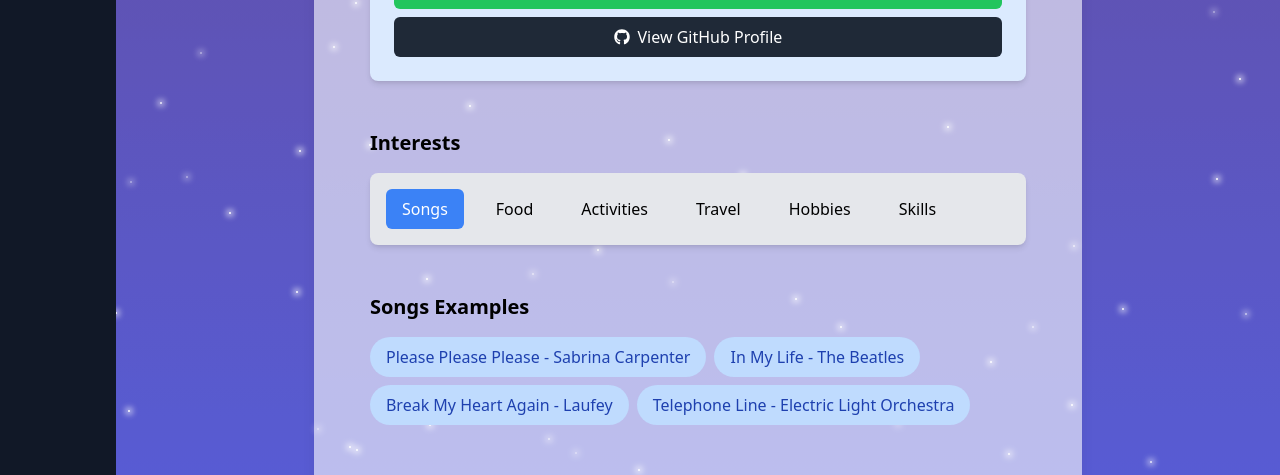
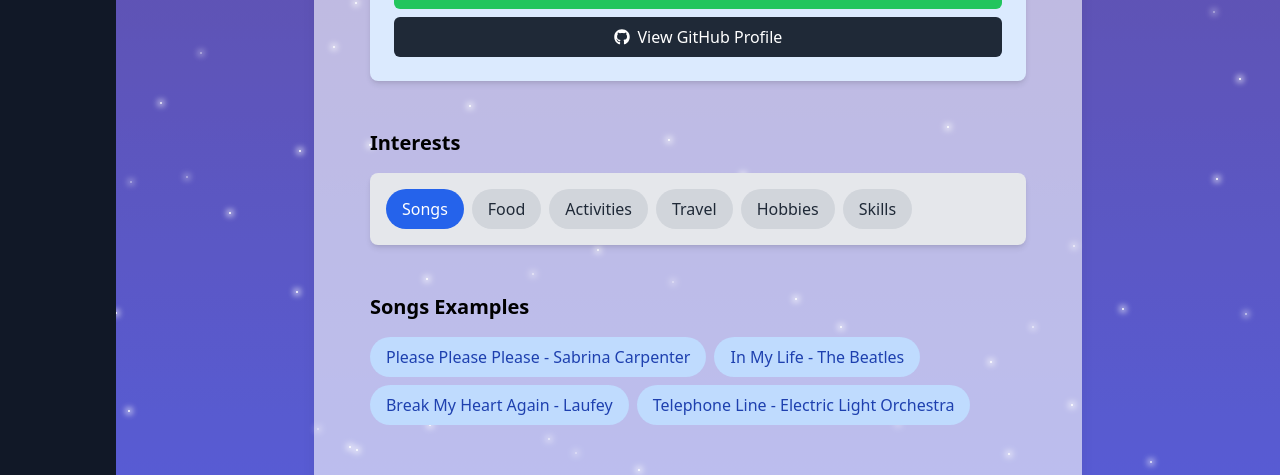
Before and after one commit to jstellmacher/portfo-frontend, a React (Vite) app: page /about in a window 1280 px wide. Shown: the part 1099-1574 px from the top of the page. Built offline with nearby package versions, Linux system fonts and the light colour scheme.

Commit message:
alters about section to be more modular

```diff
--- /dev/null
+++ b/src/components/CareerHighlights.jsx
@@ -0,0 +1,12 @@
+// components/CareerHighlights.jsx
+import React from 'react';
+
+const CareerHighlights = () => (
+  <div id="career-highlights" className="mt-12">
+    <h3 className="text-xl font-semibold mb-4">Career Highlights</h3>
+    <p className="mb-4">Led a cross-functional team in implementing a cloud-based data governance solution, enhancing data accuracy and compliance for clients.</p>
+    <p className="mb-4">Collaborated on a high-profile Cisco collaboration upgrade project, ensuring seamless integration and client satisfaction.</p>
+  </div>
+);
+
+export default CareerHighlights;
--- /dev/null
+++ b/src/components/FeaturedTableau.jsx
@@ -0,0 +1,18 @@
+// components/FeaturedTableau.jsx
+import React from 'react';
+
+const FeaturedTableau = ({ tableauEmbedUrl }) => (
+  <div id="tableau-visualization" className="mt-12">
+    <h3 className="text-xl font-semibold mb-4">Featured Tableau Visualization</h3>
+    <iframe
+      title="Tableau Visualization"
+      width="100%"
+      height="400"
+      src={tableauEmbedUrl}
+      frameBorder="0"
+      allowFullScreen
+    ></iframe>
+  </div>
+);
+
+export default FeaturedTableau;
--- /dev/null
+++ b/src/components/FilteredInterests.jsx
@@ -0,0 +1,41 @@
+// components/FilteredInterests.jsx
+import React from 'react';
+
+const FilteredInterestsSubnavigation = ({ interests, setActiveInterest, activeInterest }) => (
+  <div className="flex flex-wrap gap-2">
+    {interests.map((interest) => (
+      <button
+        key={interest}
+        onClick={() => setActiveInterest(interest)}
+        className={`px-4 py-2 rounded-full ${activeInterest === interest ? 'bg-blue-600 text-white' : 'bg-gray-300 text-gray-800'} hover:bg-blue-500 hover:text-white transition`}
+      >
+        {interest}
+      </button>
+    ))}
+  </div>
+);
+
+const FilteredInterests = ({ interests, setActiveInterest, activeInterest, interestExamples }) => (
+  <div id="interests" className="mt-12">
+    <h3 className="text-xl font-semibold mb-4">Interests</h3>
+    <div className="bg-gray-200 p-4 rounded-lg shadow-md">
+      <FilteredInterestsSubnavigation
+        interests={interests}
+        setActiveInterest={setActiveInterest}
+        activeInterest={activeInterest}
+      />
+    </div>
+    <div id="active-interest-examples" className="mt-12">
+      <h3 className="text-xl font-semibold mb-4">{activeInterest} Examples</h3>
+      <ul className="flex flex-wrap gap-2">
+        {interestExamples[activeInterest].map((example, index) => (
+          <li key={index} className="bg-blue-200 text-blue-800 px-4 py-2 rounded-full">
+            {example}
+          </li>
+        ))}
+      </ul>
+    </div>
+  </div>
+);
+
+export default FilteredInterests;
--- /dev/null
+++ b/src/components/GetInTouch.jsx
@@ -0,0 +1,23 @@
+// components/GetInTouch.jsx
+import React from 'react';
+import { FaLinkedin, FaEnvelope, FaGithub } from 'react-icons/fa';
+
+const GetInTouch = () => (
+  <div id="contact-information" className="mt-12">
+    <div className="bg-blue-100 p-6 rounded-lg shadow-md text-center">
+      <h3 className="text-xl font-semibold mb-4">Get in Touch</h3>
+      <p className="text-lg mb-4">Interested in discussing technology solutions or exploring potential collaborations?</p>
+      <a href="https://www.linkedin.com/in/jaichuang-stellmacher" target="_blank" rel="noopener noreferrer" className="bg-blue-500 text-white py-2 px-4 rounded-md hover:bg-blue-600 mb-2 flex items-center justify-center">
+        <FaLinkedin className="mr-2" /> Connect on LinkedIn
+      </a>
+      <a href="mailto:jaijai.stell@gmail.com" className="bg-green-500 text-white py-2 px-4 rounded-md hover:bg-green-600 mb-2 flex items-center justify-center">
+        <FaEnvelope className="mr-2" /> Send an Email
+      </a>
+      <a href="https://github.com/jstellmacher" target="_blank" rel="noopener noreferrer" className="bg-gray-800 text-white py-2 px-4 rounded-md hover:bg-gray-900 flex items-center justify-center">
+        <FaGithub className="mr-2" /> View GitHub Profile
+      </a>
+    </div>
+  </div>
+);
+
+export default GetInTouch;
--- /dev/null
+++ b/src/components/MyApproach.jsx
@@ -0,0 +1,15 @@
+// components/MyApproach.jsx
+import React from 'react';
+
+const MyApproach = () => (
+  <div id="my-approach" className="mt-12">
+    <h3 className="text-xl font-semibold mb-4">My Approach</h3>
+    <ul className="list-disc pl-6 space-y-2">
+      <li>Passionate about leveraging technology to drive business outcomes.</li>
+      <li>Committed to continuous learning and staying ahead in the rapidly evolving tech landscape.</li>
+      <li>Dedicated to fostering collaborative environments where innovation thrives.</li>
+    </ul>
+  </div>
+);
+
+export default MyApproach;
--- a/src/pages/About.jsx
+++ b/src/pages/About.jsx
@@ -1,15 +1,14 @@
+// pages/AboutMe.jsx
 import React, { useState } from 'react';
 import ProfilePicture from '../components/ProfilePicture';
-import Subnavigation from '../components/AboutMeSubnavigation'; // New component for subnavigation
-import { FaLinkedin, FaEnvelope, FaGithub } from 'react-icons/fa'; // Import icons
+import CareerHighlights from '../components/CareerHighlights';
+import MyApproach from '../components/MyApproach';
+import GetInTouch from '../components/GetInTouch';
+import FilteredInterests from '../components/FilteredInterests';
+import FeaturedTableau from '../components/FeaturedTableau';
 
 const AboutMe = () => {
   const [imageUrl, setImageUrl] = useState("/lol_Jai_dumb.png"); // Use the local image
-
-  const handleFileSelect = (file) => {
-    const url = URL.createObjectURL(file);
-    setImageUrl(url);
-  };
 
   // Tableau embed URL (replace with your Tableau visualization embed URL)
   const tableauEmbedUrl = "https://public.tableau.com/views/YourVisualization";
@@ -35,7 +34,7 @@
   };
 
   // State to manage active subsection
-  const [activeInterest, setActiveInterest] = React.useState('Songs'); // Default to 'Songs' interest
+  const [activeInterest, setActiveInterest] = useState('Songs'); // Default to 'Songs' interest
 
   return (
     <div className="mx-auto py-8 px-4 sm:px-6 lg:px-8 max-w-screen-lg">
@@ -46,73 +45,18 @@
           Hi there! I'm Jaichuang Stellmacher, a passionate IT Solutions Analyst with a knack for transforming complex challenges into streamlined solutions. My journey began with a deep fascination for technology's transformative power, leading me from a dual major in MIS & Marketing to becoming a certified Full Stack Software Engineer.
         </p>
 
-        {/* Career Highlights */}
-        <div id="career-highlights" className="mt-12">
-          <h3 className="text-xl font-semibold mb-4">Career Highlights</h3>
-          <p className="mb-4">Led a cross-functional team in implementing a cloud-based data governance solution, enhancing data accuracy and compliance for clients.</p>
-          <p className="mb-4">Collaborated on a high-profile Cisco collaboration upgrade project, ensuring seamless integration and client satisfaction.</p>
-        </div>
+        <CareerHighlights />
+        <MyApproach />
+        <GetInTouch />
 
-        {/* My Approach */}
-        <div id="my-approach" className="mt-12">
-          <h3 className="text-xl font-semibold mb-4">My Approach</h3>
-          <ul className="list-disc pl-6 space-y-2">
-            <li>Passionate about leveraging technology to drive business outcomes.</li>
-            <li>Committed to continuous learning and staying ahead in the rapidly evolving tech landscape.</li>
-            <li>Dedicated to fostering collaborative environments where innovation thrives.</li>
-          </ul>
-        </div>
+        <FilteredInterests
+          interests={interests}
+          setActiveInterest={setActiveInterest}
+          activeInterest={activeInterest}
+          interestExamples={interestExamples}
+        />
 
-        {/* Call to Action */}
-        <div id="contact-information" className="mt-12">
-          <div className="bg-blue-100 p-6 rounded-lg shadow-md text-center">
-            <h3 className="text-xl font-semibold mb-4">Get in Touch</h3>
-            <p className="text-lg mb-4">Interested in discussing technology solutions or exploring potential collaborations?</p>
-            <a href="https://www.linkedin.com/in/jaichuang-stellmacher" target="_blank" rel="noopener noreferrer" className="bg-blue-500 text-white py-2 px-4 rounded-md hover:bg-blue-600 mb-2 flex items-center justify-center">
-              <FaLinkedin className="mr-2" /> Connect on LinkedIn
-            </a>
-            <a href="mailto:jaijai.stell@gmail.com" className="bg-green-500 text-white py-2 px-4 rounded-md hover:bg-green-600 mb-2 flex items-center justify-center">
-              <FaEnvelope className="mr-2" /> Send an Email
-            </a>
-            <a href="https://github.com/jstellmacher" target="_blank" rel="noopener noreferrer" className="bg-gray-800 text-white py-2 px-4 rounded-md hover:bg-gray-900 flex items-center justify-center">
-              <FaGithub className="mr-2" /> View GitHub Profile
-            </a>
-          </div>
-        </div>
-
-        {/* Interests */}
-        <div id="interests" className="mt-12">
-          <h3 className="text-xl font-semibold mb-4">Interests</h3>
-          <div className="bg-gray-200 p-4 rounded-lg shadow-md">
-            <Subnavigation interests={interests} setActiveInterest={setActiveInterest} activeInterest={activeInterest} />
-          </div>
-        </div>
-
-        {/* Showcase of interests */}
-        <div id="active-interest-examples" className="mt-12">
-          <h3 className="text-xl font-semibold mb-4">{activeInterest} Examples</h3>
-          <ul className="flex flex-wrap gap-2">
-            {interestExamples[activeInterest].map((example, index) => (
-              <li key={index} className="bg-blue-200 text-blue-800 px-4 py-2 rounded-full">
-                {example}
-              </li>
-            ))}
-          </ul>
-        </div>
-
-        {/* Featured Tableau Visualization */}
-        <div id="tableau-visualization" className="mt-12">
-          <h3 className="text-xl font-semibold mb-4">Featured Tableau Visualization</h3>
-          {/* Tableau embed iframe */}
-          <iframe
-            title="Tableau Visualization"
-            width="100%"
-            height="400"
-            src={tableauEmbedUrl}
-            frameBorder="0"
-            allowFullScreen
-          ></iframe>
-        </div>
+        <FeaturedTableau tableauEmbedUrl={tableauEmbedUrl} />
       </div>
     </div>
   );
```
